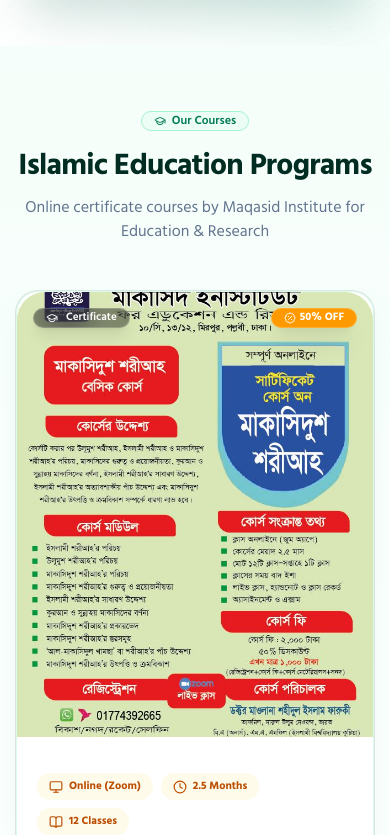
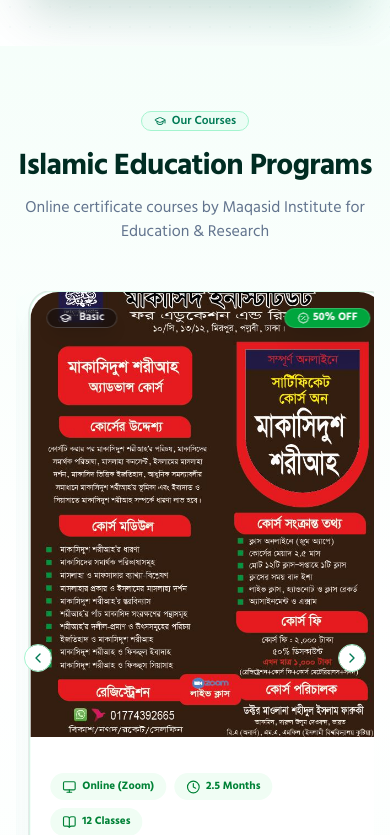
Before and after one commit to m-anwarulkarim/shefbd, a Next.js app: page /en in a window 390 px wide. Shown: the part 904-1739 px from the top of the page. Built offline with nearby package versions, Linux system fonts and the light colour scheme.

Commit message:
embla-carousel-autoplay added

```diff
--- a/package.json
+++ b/package.json
@@ -11,6 +11,7 @@
   "dependencies": {
     "class-variance-authority": "^0.7.1",
     "clsx": "^2.1.1",
+    "embla-carousel-autoplay": "^8.6.0",
     "embla-carousel-react": "^8.6.0",
     "lucide-react": "^1.14.0",
     "next": "16.2.4",
--- a/src/components/CourseSection.tsx
+++ b/src/components/CourseSection.tsx
@@ -23,6 +23,7 @@
   CarouselNext,
   CarouselPrevious,
 } from "@/components/ui/carousel";
+import Autoplay from "embla-carousel-autoplay";
 
 const courses = [
   {
@@ -46,14 +47,6 @@
     lightBg: "bg-green-50",
     textColor: "text-green-700",
   },
-  // ৩টার বেশি course add করলে automatic slider হবে
-  // {
-  //   key: "course4",
-  //   image: "/images/course-4.jpg",
-  //   accent: "bg-teal-600",
-  //   lightBg: "bg-teal-50",
-  //   textColor: "text-teal-700",
-  // },
 ];
 
 function CourseCard({
@@ -153,9 +146,45 @@
   );
 }
 
+function CourseSlider({ t }: { t: ReturnType<typeof useTranslations> }) {
+  return (
+    <Carousel
+      plugins={[
+        Autoplay({
+          delay: 3000,
+          stopOnInteraction: false,
+        }),
+      ]}
+      opts={{
+        align: "start",
+        loop: courses.length > 1,
+      }}
+      className="relative w-full"
+    >
+      <CarouselContent className="-ml-4">
+        {courses.map((course) => (
+          <CarouselItem
+            key={course.key}
+            className="pl-4 basis-full sm:basis-1/2 lg:basis-1/3"
+          >
+            <CourseCard course={course} t={t} />
+          </CarouselItem>
+        ))}
+      </CarouselContent>
+
+      {courses.length > 1 && (
+        <>
+          <CarouselPrevious className="left-2 border-emerald-200 text-emerald-700 hover:bg-emerald-50 lg:-left-5" />
+          <CarouselNext className="right-2 border-emerald-200 text-emerald-700 hover:bg-emerald-50 lg:-right-5" />
+        </>
+      )}
+    </Carousel>
+  );
+}
+
 export default function CourseSection() {
   const t = useTranslations("Courses");
-  const shouldUseSlider = courses.length > 3;
+  const shouldUseDesktopSlider = courses.length > 3;
 
   return (
     <section className="relative w-full overflow-hidden bg-white py-16 lg:py-24">
@@ -178,35 +207,21 @@
           <p className="mt-3 text-base text-slate-500">{t("subheading")}</p>
         </div>
 
-        {shouldUseSlider ? (
-          <Carousel
-            opts={{
-              align: "start",
-              loop: true,
-            }}
-            className="relative w-full"
-          >
-            <CarouselContent className="-ml-4">
+        <div className="lg:hidden">
+          <CourseSlider t={t} />
+        </div>
+
+        <div className="hidden lg:block">
+          {shouldUseDesktopSlider ? (
+            <CourseSlider t={t} />
+          ) : (
+            <div className="grid gap-6 lg:grid-cols-3">
               {courses.map((course) => (
-                <CarouselItem
-                  key={course.key}
-                  className="pl-4 basis-full sm:basis-1/2 lg:basis-1/3"
-                >
-                  <CourseCard course={course} t={t} />
-                </CarouselItem>
+                <CourseCard key={course.key} course={course} t={t} />
               ))}
-            </CarouselContent>
-
-            <CarouselPrevious className="left-0 hidden border-emerald-200 text-emerald-700 hover:bg-emerald-50 md:flex lg:-left-5" />
-            <CarouselNext className="right-0 hidden border-emerald-200 text-emerald-700 hover:bg-emerald-50 md:flex lg:-right-5" />
-          </Carousel>
-        ) : (
-          <div className="grid gap-6 sm:grid-cols-2 lg:grid-cols-3">
-            {courses.map((course) => (
-              <CourseCard key={course.key} course={course} t={t} />
-            ))}
-          </div>
-        )}
+            </div>
+          )}
+        </div>
 
         <div className="mt-12 text-center">
           <Button
```
Also changed, not shown: 1 other file (tests, documents, lock files or other folders).
